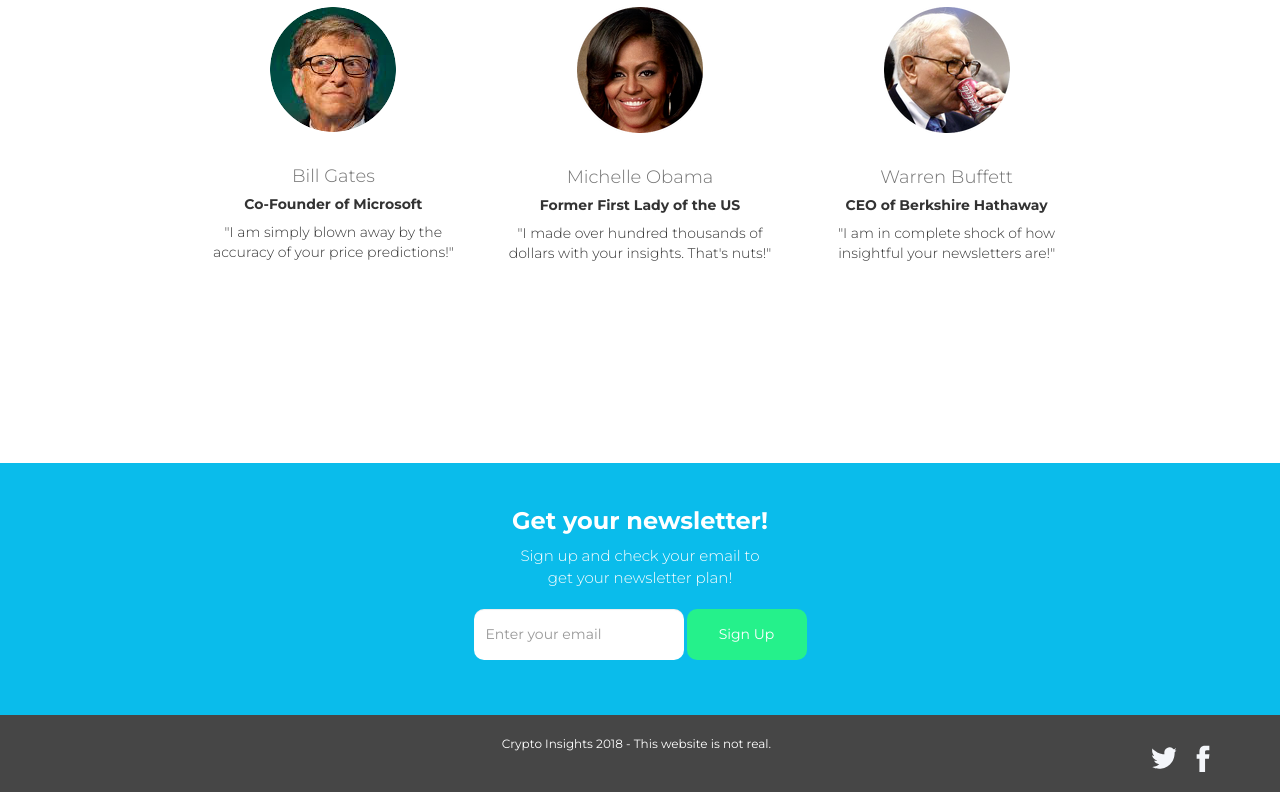
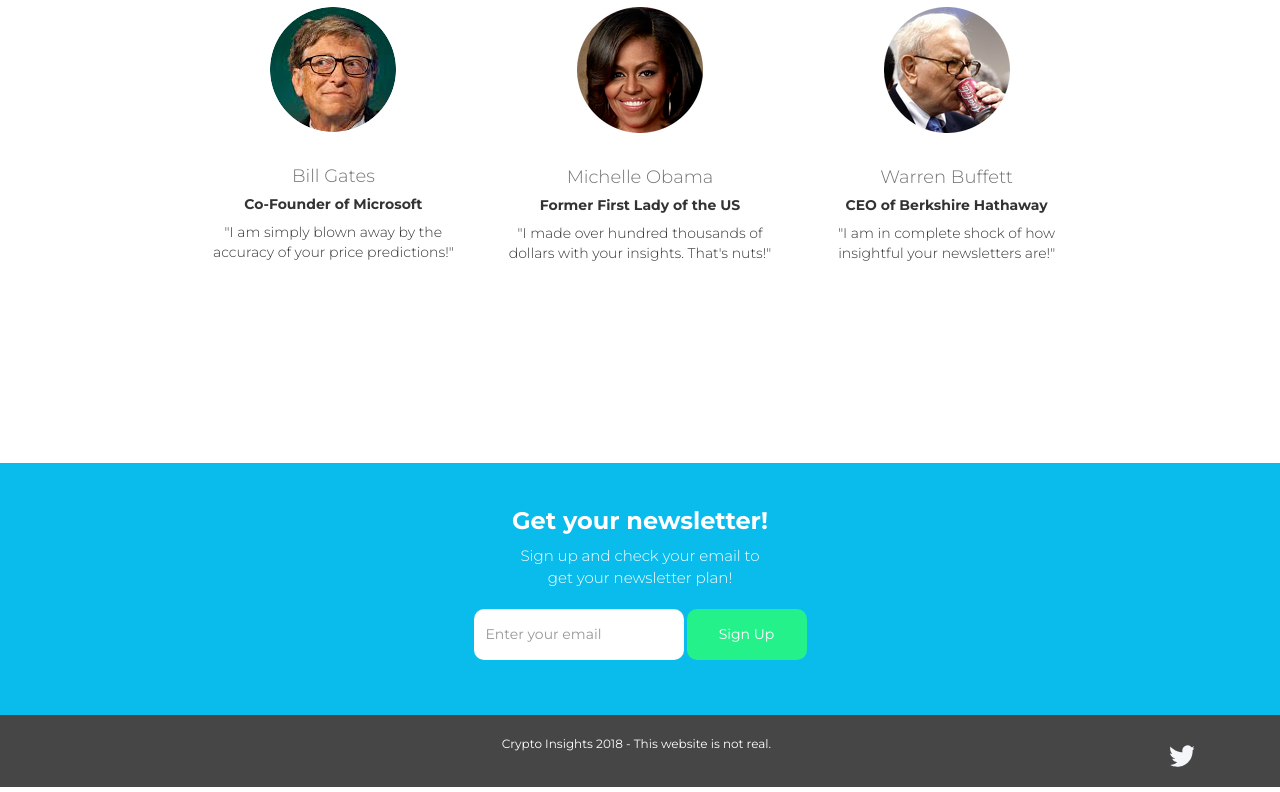
Before and after one commit to 004dk/crypto, a plain HTML site: page index.html in a window 1280 px wide. Shown: the part 2703-3495 px from the top of the page. Drawn offline with nearby package versions, Linux system fonts and the light colour scheme.

Commit message:
Update index.html

```diff
--- a/index.html
+++ b/index.html
@@ -253,8 +253,6 @@
                 <div class="social-links">
                     <a href="https://twitter.com/Cryptolnsights"> <img class="social-link"
                                                                     src="assets/images/twitter.svg"/> </a>
-                    <a href="https://www.facebook.com/"> <img
-                            src="assets/images/facebook.svg"/> </a>
                 </div>
             </div>
 
```
